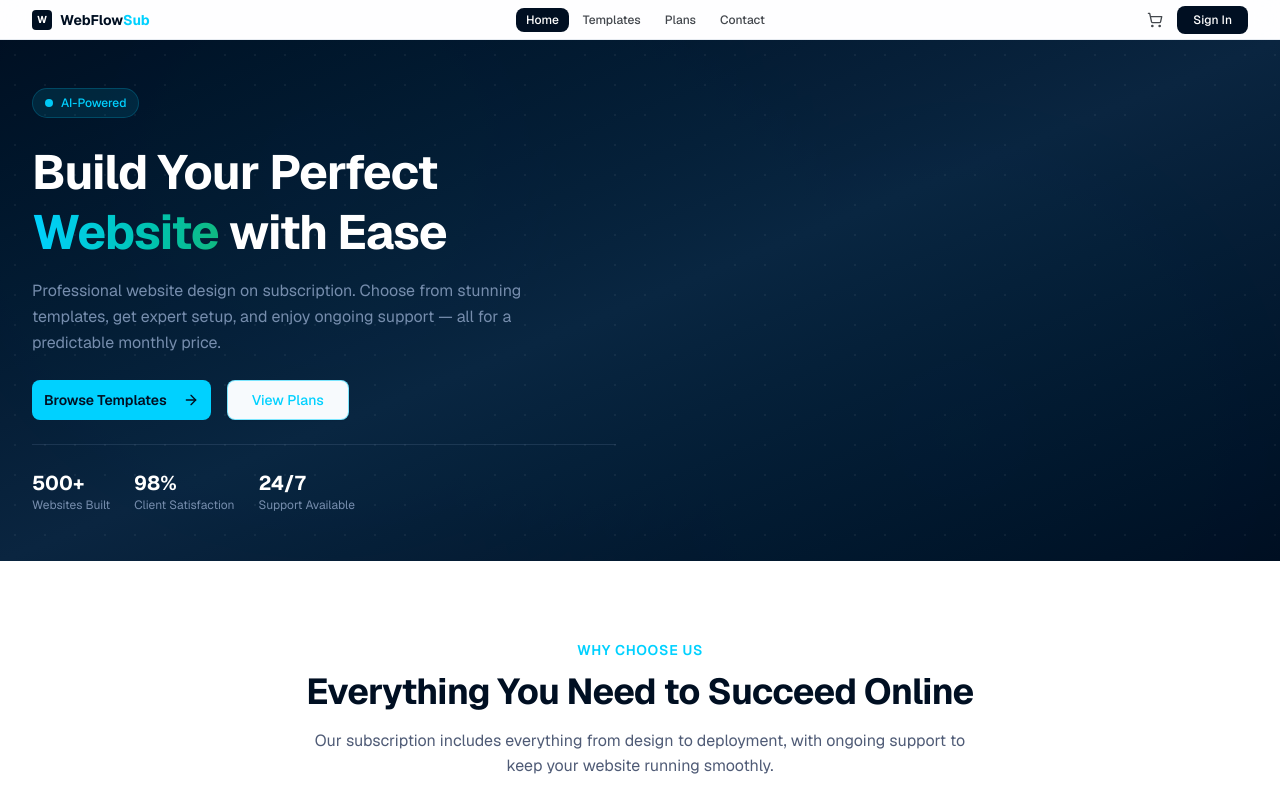
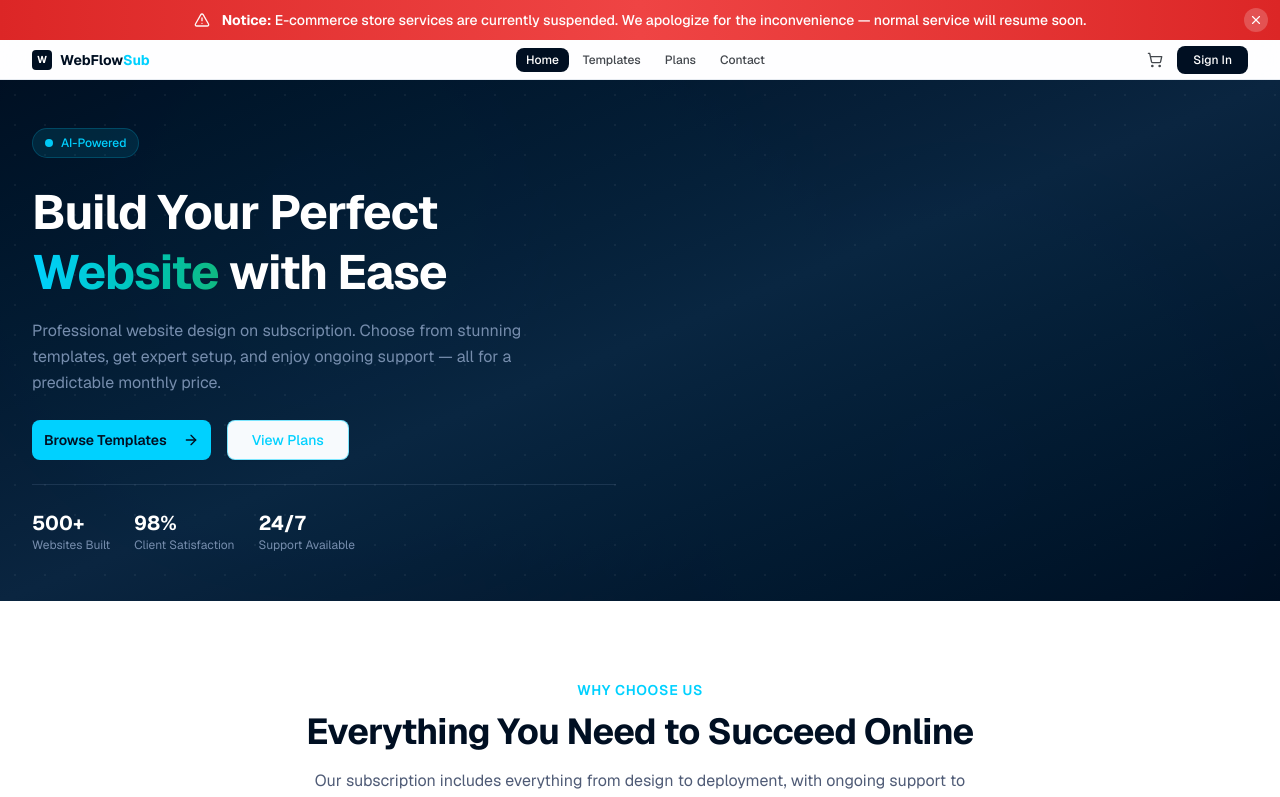
Before and after one commit to alimdn/sit_TO2, a Next.js app: page / in a window 1280 px wide. Shown: the top 797 px of the page. Built offline with nearby package versions, Linux system fonts and the light colour scheme.

Commit message:
00681a50-d6f3-4bf2-aa5e-984849fda6e9

```diff
--- a/src/app/page.tsx
+++ b/src/app/page.tsx
@@ -1,7 +1,8 @@
 'use client'
 
-import { useEffect } from 'react'
+import { useEffect, useState } from 'react'
 import { useAppStore } from '@/lib/store'
+import { X, AlertTriangle } from 'lucide-react'
 import Header from '@/components/Header'
 import Footer from '@/components/Footer'
 import HeroSection from '@/components/home/HeroSection'
@@ -249,8 +250,27 @@ export default function Home() {
     }
   }
 
+  const [showBanner, setShowBanner] = useState(true)
+
   return (
     <div className="min-h-screen flex flex-col bg-[#f7fafd]">
+      {/* E-commerce Suspension Alert Banner */}
+      {showBanner && (
+        <div className="bg-gradient-to-r from-[#dc2626] via-[#ef4444] to-[#dc2626] text-white relative z-50">
+          <div className="max-w-7xl mx-auto px-4 sm:px-6 lg:px-8 py-2.5 flex items-center justify-center gap-3">
+            <AlertTriangle className="h-4 w-4 flex-shrink-0 animate-pulse" />
+            <p className="text-sm font-medium text-center">
+              <span className="font-bold">Notice:</span> E-commerce store services are currently suspended. We apologize for the inconvenience — normal service will resume soon.
+            </p>
+            <button
+              onClick={() => setShowBanner(false)}
+              className="absolute right-3 top-1/2 -translate-y-1/2 w-6 h-6 rounded-full bg-white/20 hover:bg-white/30 flex items-center justify-center transition-colors"
+            >
+              <X className="h-3.5 w-3.5" />
+            </button>
+          </div>
+        </div>
+      )}
       <Header />
       <main className="flex-1">
         {renderPage()}
```
